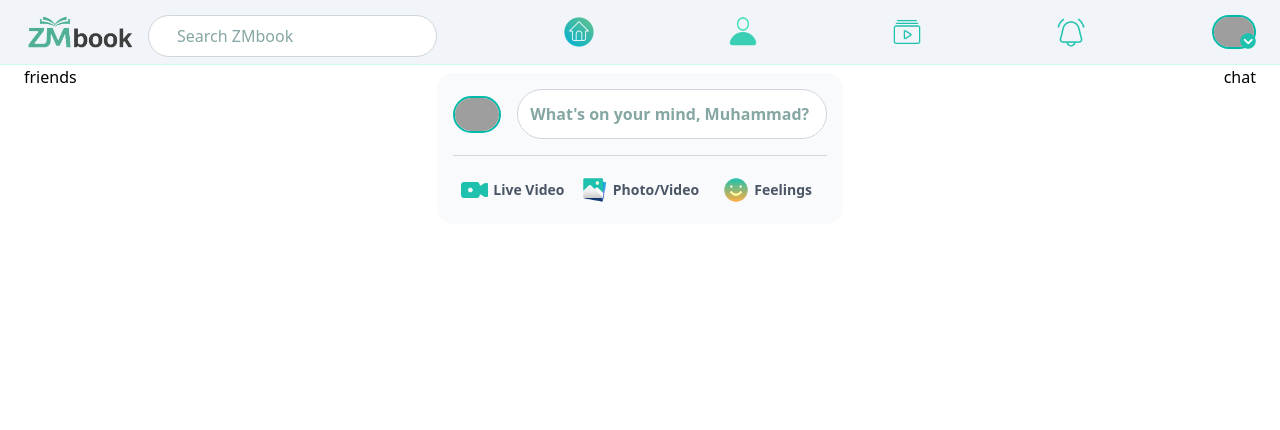
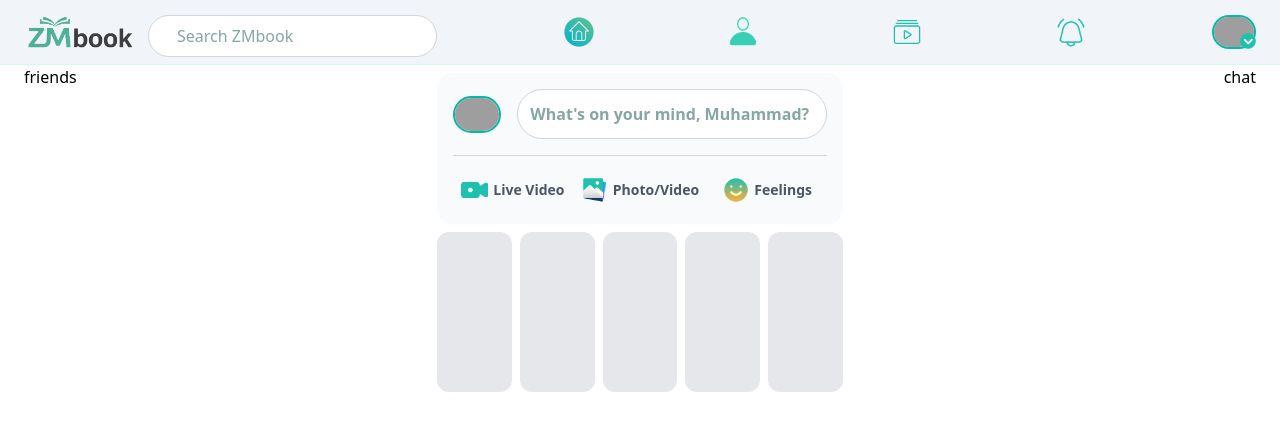
Before and after one commit to devzobayer/ZMbook, a React (Vite) app: page / in a window 1280 px wide. Shown: the top 430 px of the page. Built offline with nearby package versions, Linux system fonts and the light colour scheme; grey boxes are pictures that could not be loaded.

Commit message:
add post

```diff
--- /dev/null
+++ b/src/Components/Story/Story.jsx
@@ -0,0 +1,15 @@
+import React from 'react'
+
+const Story = () => {
+  return (
+    <div className='mt-2 flex space-x-2'>
+        <div className="story bg-gray-200 w-25 h-40 rounded-xl"></div>
+        <div className="story bg-gray-200 w-25 h-40 rounded-xl"></div>
+        <div className="story bg-gray-200 w-25 h-40 rounded-xl"></div>
+        <div className="story bg-gray-200 w-25 h-40 rounded-xl"></div>
+        <div className="story bg-gray-200 w-25 h-40 rounded-xl"></div>
+    </div>
+  )
+}
+
+export default Story
--- a/src/page/HomePage.jsx
+++ b/src/page/HomePage.jsx
@@ -3,6 +3,7 @@ import { Link } from 'react-router'
 import Images from '../utilits/Images/Images'
 import Profile from '../utilits/Profile'
 import Post from '../Components/Post/Post'
+import Story from '../Components/Story/Story'
 
 const HomePage = () => {
   return (
@@ -17,6 +18,7 @@ const HomePage = () => {
         {/* Center (post) */}
         <div className="post text-center ">
          <Post/>
+         <Story/>
         </div>
 
         {/* Right side (chat) */}
```
